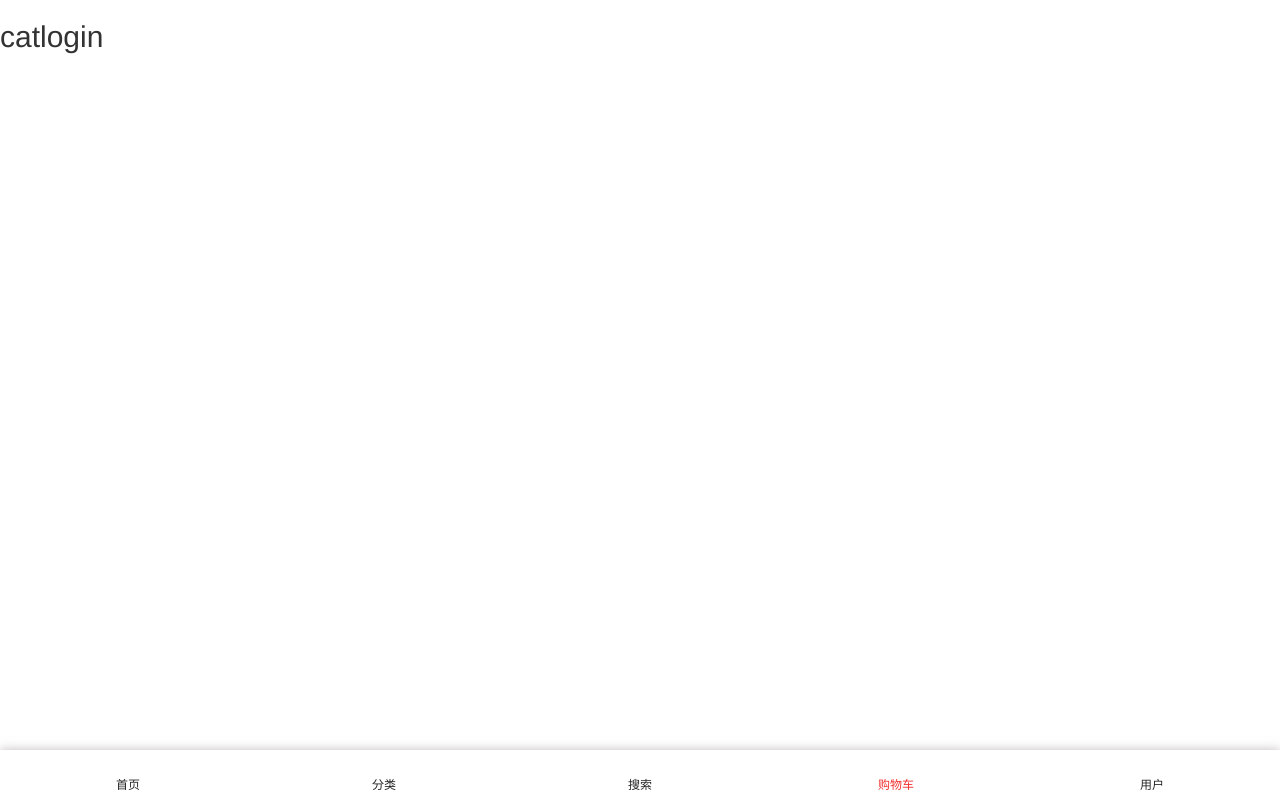
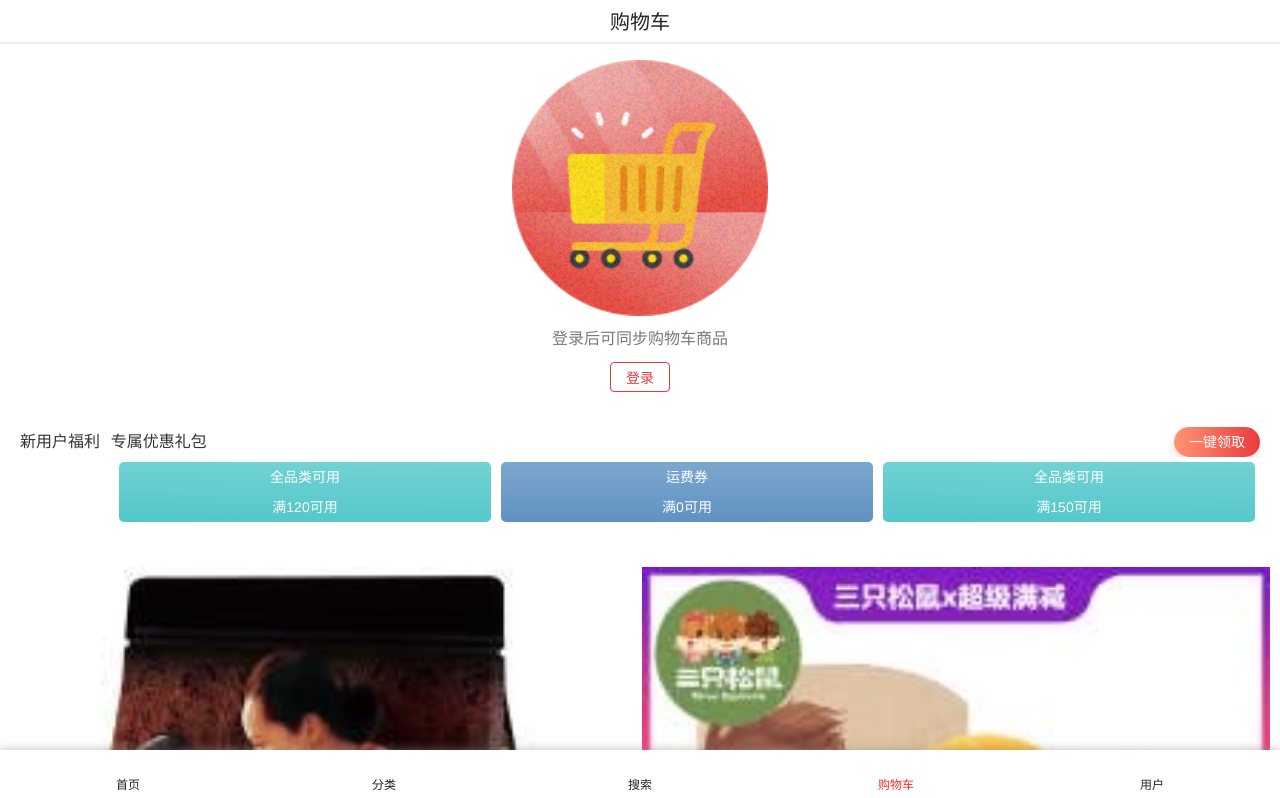
Before and after one commit to lizhongyier/my.jdproject, a Vue app in the folder jd/: page /cartlogin in a window 1280 px wide. Shown: the top 798 px of the page. Built offline with nearby package versions, Linux system fonts and the light colour scheme; a web font is replaced by a local one.

Commit message:
登录store页面跳转

```diff
--- /dev/null
+++ b/jd/src/components/AdminlogContent.vue
@@ -0,0 +1,111 @@
+<template>
+	<div class="adminlog-content">
+		<el-input v-model="input1" placeholder="用户名/邮箱/已验证手机" clearable></el-input>
+		<div style="margin-top: 15px;">
+		<el-input placeholder="请输入密码" v-model="input2" clearable>
+        <template slot="append"><span class="forgetpassword">忘记密码</span></template>
+        </el-input>
+		</div>
+		<div class="login" @click="changepage">登录</div>
+		<div class="loginway"><span class="way1">账号密码登录</span><span class="way2">手机快速注册</span></div>
+		<div class="otherway">
+			<p>其他登录方式</p>
+			<i class="fa fa-qq fa-4x"></i>
+			<p>登录即代表您已同意<a href="#">京东隐私政策</a></p>
+		</div>
+
+	</div>
+</template>
+
+<script>
+	import {mapState,mapMutations} from "vuex";
+	export default {
+	  data() {
+	    return {
+	    	input1:"",
+	    	input2:"",
+	    	path1:""
+	    }
+	  },
+	  computed:{
+	  	...mapState(['input1','input2',"path1"]),
+	  	input1:{
+//				set(path){console.log(path);this.switchTab(path)},
+				get(){return this.$store.state.path1;},
+			},
+	  },
+	  methods:{
+	  	...mapMutations(['judge']),
+	  	changepage(path1){
+	  	if(this.input1!=""&&this.input2!=""){
+  			this.path1="/admin";
+  			this.$router.push(this.path1);
+  		}
+	  	}
+	  }
+	}
+</script>
+
+<style>
+	.adminlog-content{
+		margin-top: 50px;
+		width: 100%;
+		padding: 15px;
+	}
+	.adminlog-content .el-input__inner{
+		border-radius: 0px;
+		border-style: solid;
+		border-width: 0px 0px 1px 0px;
+	}
+	.adminlog-content .el-input-group__append{
+		background-color: #FFFFFF!important;
+		border-style:solid!important;
+		border-width: 0px 0px 1px 0px!important;
+		border-radius: 0px;
+	}
+	.forgetpassword{
+		display: block;
+		border-style:solid;
+		border-width:0px 0px 0px 1px;
+		padding-left: 10px;
+	}
+	.adminlog-content .login{
+		margin-top: 40px!important;
+		margin: 0 auto;
+		width: 75%;
+	    height: 4.25rem;
+	    line-height: 4.25rem;
+	    background-color: #efefef;
+	    border-radius: 2.25rem;
+	    font-size: 1.75rem;
+	    color: #fff;
+	    background-image: linear-gradient(90deg,#fab3b3,#ffbcb3 73%,#ffcaba);
+	    box-shadow: 0 0.1rem 0.2rem 0 rgba(255,62,62,.2);
+	    text-align: center;
+	    font-family: PingFangSC-Semibold;
+	}
+	.adminlog-content .loginway{
+		margin: 10px;
+		overflow: hidden;
+		zoom: 1;
+	}
+	.adminlog-content .loginway .way1{
+		float: left;
+		color: #999;
+	    line-height: 3.22rem;
+	}
+	.adminlog-content .loginway .way2{
+		float: right;
+		color: #999;
+	    line-height: 3.22rem;
+	}
+	.adminlog-content .otherway{
+		width: 100%;
+		color: #999;
+		text-align: center;
+	}
+	.adminlog-content .otherway i{
+		color: skyblue;
+		margin: 15px;
+	}
+</style>
--- /dev/null
+++ b/jd/src/components/Cartlogmiddle.vue
@@ -0,0 +1,128 @@
+<template>
+	<div class="cartlogmiddle">
+		<div class="cart">
+			<img src="../../public/img4/cart2.png"/>
+			<p>登录后可同步购物车商品</p>
+			<a href="#" @click="pageto">登录</a>
+		</div>
+		<ul>
+			<li class="title"><span>新用户福利<i class="fa fa-circle"></i>专属优惠礼包</span><a>一键领取</a></li>
+			<li class="tip">
+				<div class="tip1"><p>全品类可用</p><p>满150可用</p></div>
+				<div class="tip2"><p>运费券</p><p>满0可用</p></div>
+				<div class="tip3"><p>全品类可用</p><p>满120可用</p></div>
+			</li>
+		</ul>
+	</div>
+</template>
+
+<script>
+	export default{
+		data(){
+			return{}
+		},
+		methods:{
+			pageto(){
+				this.$router.push("/adminlogin");
+			}
+		}
+
+	}
+</script>
+
+<style>
+	.cartlogmiddle .cart{
+		width:100%;
+		text-align: center;
+		margin-top: 60px;
+	}
+	.cartlogmiddle .cart img{
+		width: 20%;
+	}
+	.cartlogmiddle .cart p{
+		font-size: 16px;
+	    color: rgba(51,51,51,.66);
+	    line-height: 24px;
+	    margin: 11px 0;
+	}
+	.cartlogmiddle .cart a{
+		text-decoration: none;
+		display: inline-block;
+		width: 60px;
+	    height: 30px;
+	    border: 1px solid #e4393c;
+	    color: #e4393c;
+	    font-size: 14px;
+	    line-height: 30px;
+	    border-radius: 4px;
+	    margin: 0 auto 15px;
+	}
+	.cartlogmiddle ul {
+		padding: 20px;
+		list-style-type: none;
+	}
+	.cartlogmiddle ul .title{
+		width: 100%;
+		overflow: hidden;
+		zoom: 1;
+	}
+	.cartlogmiddle ul .title span{
+		float: left;
+		font-size: 16px;
+	    color: #333;
+	    line-height: 30px;
+	}
+	.cartlogmiddle ul .title span i{
+		font-size: 1px;
+		margin:5px ;
+	}
+	.cartlogmiddle ul .title a{
+		float: right;
+		height: 30px;
+	    color: #fff;
+	    font-size: 14px;
+	    line-height: 30px;
+	    background-image: -webkit-gradient(linear,right top,left top,from(#e93b3d),to(#ff9574));
+	    background-image: -webkit-linear-gradient(right,#e93b3d,#ff9574);
+	    background-image: linear-gradient(-90deg,#e93b3d,#ff9574);
+	    box-shadow: 0 5px 10px 0 rgba(233,59,61,.2);
+	    border-radius: 15px;
+	    padding: 0 15px;
+	}
+	.cartlogmiddle ul .tip{
+		width: 100%;
+		overflow: hidden;
+		zoom: 1;
+	}
+	.cartlogmiddle ul .tip div{
+		float: right;
+		width: 30%;
+		margin: 5px;
+		text-align: center;
+		color: #FFFFFF;
+
+		border-radius: 5px;
+	}
+	.cartlogmiddle ul .tip .tip1{
+    background-image: -webkit-linear-gradient(-179deg, #73d2d4 2%, #53c7ca 99%);
+    background-image: -moz-linear-gradient(-179deg, #73d2d4 2%, #53c7ca 99%);
+    background-image: -o-linear-gradient(-179deg, #73d2d4 2%, #53c7ca 99%);
+    background-image: linear-gradient(-179deg, #73d2d4 2%, #53c7ca 99%);
+	}
+	.cartlogmiddle ul .tip .tip2{
+	 background-image: -webkit-gradient(linear,left top,left bottom,from(#7da7ce),color-stop(98%,#5f92c2));
+    background-image: -webkit-linear-gradient(top,#7da7ce,#5f92c2 98%);
+    background-image: linear-gradient(-180deg,#7da7ce,#5f92c2 98%);
+	}
+	.cartlogmiddle ul .tip .tip3{
+	background-image: -webkit-linear-gradient(-179deg, #73d2d4 2%, #53c7ca 99%);
+    background-image: -moz-linear-gradient(-179deg, #73d2d4 2%, #53c7ca 99%);
+    background-image: -o-linear-gradient(-179deg, #73d2d4 2%, #53c7ca 99%);
+    background-image: linear-gradient(-179deg, #73d2d4 2%, #53c7ca 99%);
+	}
+	.cartlogmiddle ul .tip p{
+	line-height: 30px;
+	padding: 0;
+	margin: 0;
+	}
+</style>
--- a/jd/src/components/ProductList.vue
+++ b/jd/src/components/ProductList.vue
@@ -58,6 +58,10 @@
 </script>
 
 <style>
+.product_box{
+	width: 100%;
+	padding: 10px;
+}
 .product img {
 	border: 0 none;
 	vertical-align: top;
--- a/jd/src/components/Shoppingcartop.vue
+++ b/jd/src/components/Shoppingcartop.vue
@@ -82,7 +82,8 @@
 
 	.toparea .slot {
 		flex: 1;
-		font: 28px "微软雅黑";
+		font: 20px "微软雅黑";
+		line-height: 44px;
 	}
 
 	.toparea .go_back,
--- a/jd/src/store.js
+++ b/jd/src/store.js
@@ -5,9 +5,17 @@ Vue.use(Vuex)
 
 export default new Vuex.Store({
   state: {
+  	input1: '',
+  	input2:'',
+  	path1:''
 
   },
   mutations: {
+  	judge(state,input1){
+  		if(state.input1!=null){
+  		return	this.state.path1="/admin"
+  		}
+  	}
 
   },
   actions: {
--- a/jd/src/views/AdminLogin.vue
+++ b/jd/src/views/AdminLogin.vue
@@ -1,17 +1,20 @@
 <template>
 	<div class="admin_login">
-
-	<h2>adminlogin</h2>
+	<shoppingcartop>京东登录</shoppingcartop>
+	<adminlog-content></adminlog-content>
 	<footerbar></footerbar>
 	</div>
 </template>
 
 <script>
 	import Footerbar from "@/components/Footerbar.vue"
+	import Shoppingcartop from "@/components/Shoppingcartop.vue";
+	import AdminlogContent from "@/components/AdminlogContent.vue";
 	export default{
 		components:{
-
-			Footerbar
+			Shoppingcartop,
+			Footerbar,
+			AdminlogContent
 
 		}
 	}
--- a/jd/src/views/CartLogin.vue
+++ b/jd/src/views/CartLogin.vue
@@ -1,16 +1,23 @@
 <template>
 	<div class="cart_login">
-	<h2>catlogin</h2>
+		<shoppingcartop>购物车</shoppingcartop>
+		<cartlogmiddle></cartlogmiddle>
+		<product-list></product-list>
 	<footerbar></footerbar>
 	</div>
 </template>
 
 <script>
-	import Footerbar from "@/components/Footerbar.vue"
+	import Footerbar from "@/components/Footerbar.vue";
+	import Shoppingcartop from "@/components/Shoppingcartop.vue";
+	import Cartlogmiddle from "@/components/Cartlogmiddle.vue";
+	import ProductList from "@/components/ProductList.vue";
 	export default{
 		components:{
-			Footerbar
-
+			Footerbar,
+			Shoppingcartop,
+			Cartlogmiddle,
+			ProductList
 		}
 	}
 </script>
```
Also changed, not shown: jd/public/img4/cart2.png (added).
